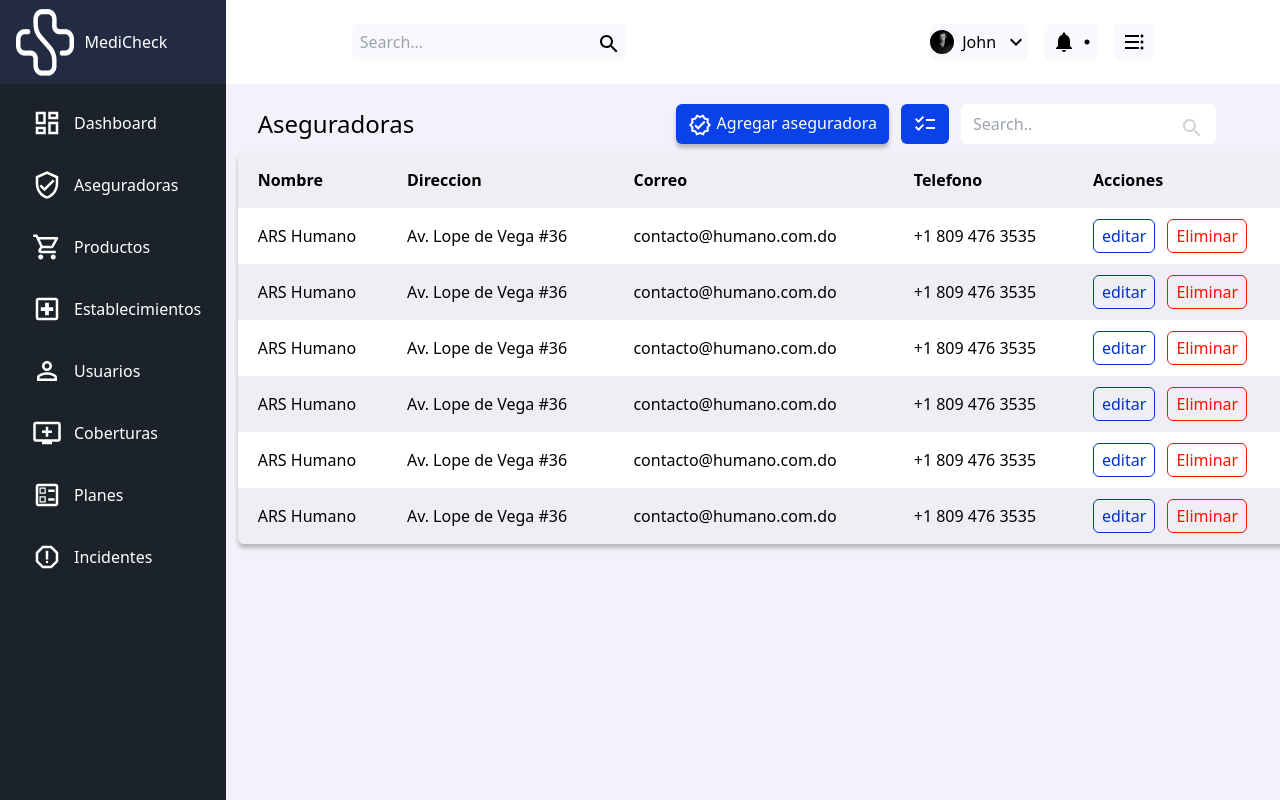
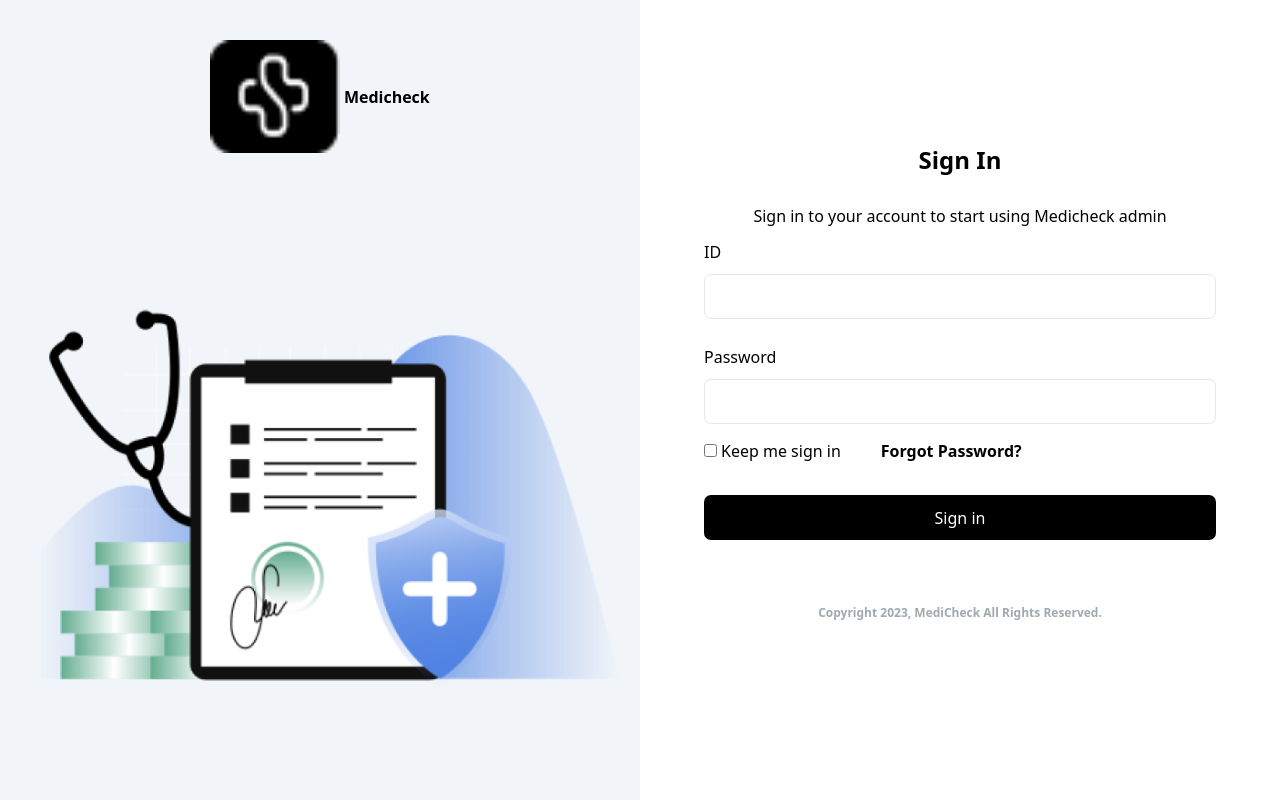
Before and after one commit to jgzalez/DployMBO, a React (Vite) app in the folder medicheck-backoffice/: page / in a window 1280 px wide. Built offline with nearby package versions, Linux system fonts and the light colour scheme.

Commit message:
Creating Login Page

```diff
--- a/medicheck-backoffice/src/App.jsx
+++ b/medicheck-backoffice/src/App.jsx
@@ -8,14 +8,16 @@ import { EstablishmentPage } from "./components/EstablishmentPage";
 import { CoveragePage } from "./components/CoveragePage";
 import { IncidentsPage } from "./components/IncidentsPage";
 import { BrowserRouter as Router, Route, Routes } from "react-router-dom";
+import { LoginPage } from "./components/LoginPage";
 
 function App() {
   return (
     <>
       <Router>
         <Routes>
+          <Route path="/" element={<LoginPage />} />
           <Route path="/dashboard" element={<DashBoardPage />} />
-          <Route path="/" element={<InsurancePage />} />
+          <Route path="/insurance" element={<InsurancePage />} />
           <Route path="/products" element={<ProductsPage />} />
           <Route path="/establishment" element={<EstablishmentPage />} />
           <Route path="/users" element={<UsersPage />} />
--- /dev/null
+++ b/medicheck-backoffice/src/components/LoginPage.jsx
@@ -0,0 +1,55 @@
+import React from "react";
+import Logo from "../assets/LoginLogo.png";
+import medicalImg from "../assets/loginPortrait.png";
+
+export const LoginPage = () => {
+  return (
+    <div className="mt-[10%] xl:flex xl:mt-0 ">
+      <div className=" xl:w-[50%] xl:bg-[#F1F5F9] xl:h-[100vh]">
+        <div className="flex justify-center items-center gap-1 xl:mt-10 xl:w-[80%] xl:mx-auto xl:my-0">
+          <img src={Logo} className="w-[60px] xl:w-[129.67px] xl:h-[113px] " />
+          <h2 className="font-bold">Medicheck</h2>
+        </div>
+        <img src={medicalImg} className="hidden xl:block" />
+      </div>
+      <div className="mt-[10%] xl:w-[50%]">
+        <div className="text-center">
+          <h1 className="text-2xl font-semibold p-4">Sign In</h1>
+          <p className="p-3 font-medium">
+            Sign in to your account to start using Medicheck admin
+          </p>
+        </div>
+        <form className="w-[80%] mx-auto my-0">
+          <label className="block">
+            ID
+            <input
+              type="text"
+              className="w-[100%] h-[45px] rounded-[7px] border border-solid border-[##D9D9D9] mb-[5%] mt-[2%]"
+            />
+          </label>
+          <label className="block">
+            Password
+            <input
+              type="text"
+              className="w-[100%] h-[45px] rounded-[7px] border border-solid border-[##D9D9D9] mb-[3%] mt-[2%]"
+            />
+          </label>
+          <label>
+            <input
+              type="checkbox"
+              className="rounded-[3px] bg-grey-hover mr-1"
+            />
+            Keep me sign in
+            <span className="pl-10 font-semibold">Forgot Password?</span>
+          </label>
+          <button className="w-full h-[45px] bg-black rounded-[7px] text-white mt-8">
+            Sign in
+          </button>
+        </form>
+        <p className="text-center text-[#A1A8B0] font-semibold text-[12px] mt-16">
+          Copyright 2023, MediCheck All Rights Reserved.
+        </p>
+      </div>
+    </div>
+  );
+};
```
Also changed, not shown: medicheck-backoffice/src/assets/LoginLogo.png (added), medicheck-backoffice/src/assets/loginPortrait.png (added).
